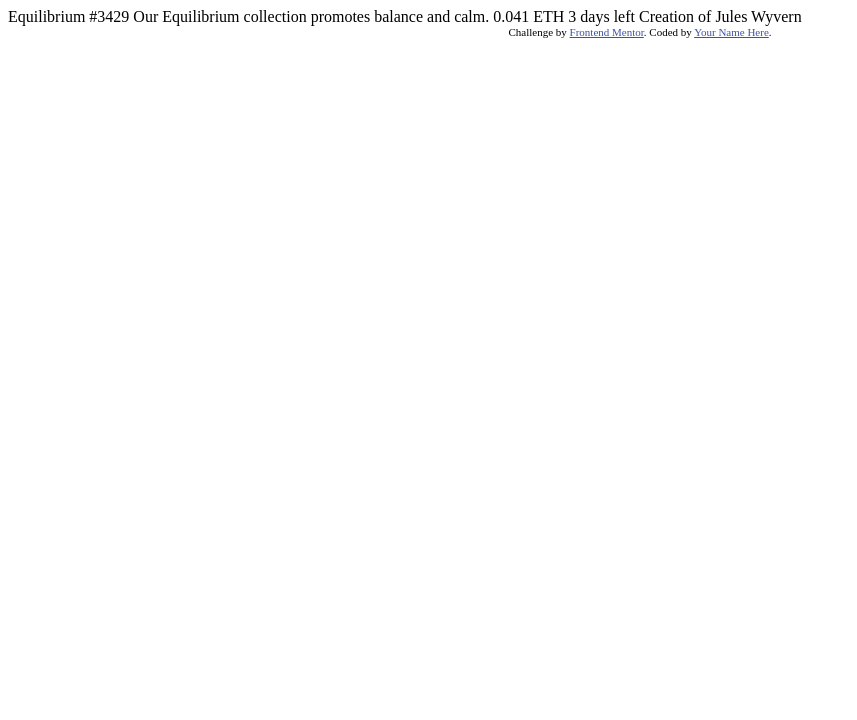
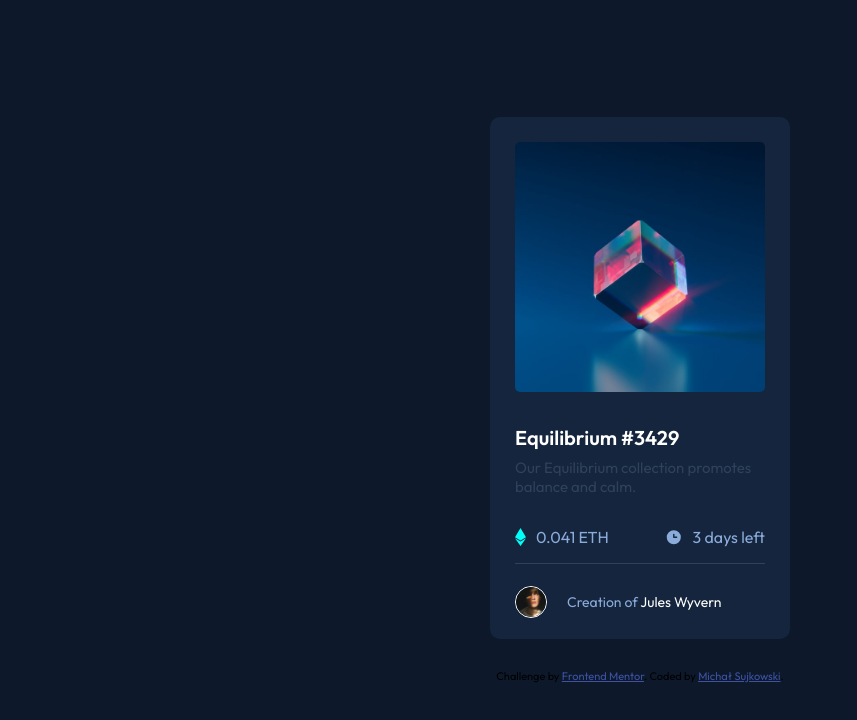
Before and after one commit to MichalSujkowski/nft-preview-card-component-main, a plain HTML site: page index.html in a window 1280 px wide. Shown: the whole page, without its empty margins (0-857 px from the left). Drawn offline with Linux system fonts and the light colour scheme.

Commit message:
add index structure and style.css

```diff
--- a/index.html
+++ b/index.html
@@ -1,33 +1,42 @@
 <!DOCTYPE html>
 <html lang="en">
+
 <head>
   <meta charset="UTF-8">
-  <meta name="viewport" content="width=device-width, initial-scale=1.0"> <!-- displays site properly based on user's device -->
+  <meta name="viewport" content="width=device-width, initial-scale=1.0">
+  <link rel="icon" type="image/png" sizes="32x32" href="./images/favicon-32x32.png">
+  <link rel="stylesheet" href="style.css">
+  <title>Frontend Mentor | NFT preview card component</title>
+</head>
 
-  <link rel="icon" type="image/png" sizes="32x32" href="./images/favicon-32x32.png">
+<body>
+  <main class="container">
+    <div class="image">
+      <div class="iconhover">
+        <img src="/images/icon-view.svg" class="icon" alt="">
+      </div>
+    </div>
+    <div class="description">
+      <h1>Equilibrium #3429</h1>
+      <p>Our Equilibrium collection promotes balance and calm.</p>
+      <div class="info">
+        <div><img id="img1" src="./images/icon-ethereum.svg" alt="">
+          <p>0.041 ETH</p>
+        </div>
+        <div><img id="img2" src="./images/icon-clock.svg" alt="">
+          <p>3 days left</p>
+        </div>
+      </div>
+      <div class="creator">
+        <img src="./images/image-avatar.png" class="img" alt="">
+        <p>Creation of <span>Jules Wyvern</span></p>
+      </div>
+    </div>
+  </main>
+  <footer class="attribution">
+    Challenge by <a href="https://www.frontendmentor.io?ref=challenge" target="_blank">Frontend Mentor</a>.
+    Coded by <a href="#">Michał Sujkowski</a>.
+  </footer>
+</body>
 
-  <title>Frontend Mentor | NFT preview card component</title>
-
-  <!-- Feel free to remove these styles or customise in your own stylesheet 👍 -->
-  <style>
-    .attribution { font-size: 11px; text-align: center; }
-    .attribution a { color: hsl(228, 45%, 44%); }
-  </style>
-</head>
-<body>
-
-  Equilibrium #3429
-
-  Our Equilibrium collection promotes balance and calm.
-
-  0.041 ETH
-  3 days left
-
-  Creation of Jules Wyvern
-
-  <div class="attribution">
-    Challenge by <a href="https://www.frontendmentor.io?ref=challenge" target="_blank">Frontend Mentor</a>.
-    Coded by <a href="#">Your Name Here</a>.
-  </div>
-</body>
 </html>
--- /dev/null
+++ b/style.css
@@ -0,0 +1,175 @@
+@import url('https://fonts.googleapis.com/css2?family=Outfit:wght@300;400;600&display=swap');
+
+:root {
+    --softblue: hsl(215, 51%, 70%);
+    --cyan: hsl(178, 100%, 50%);
+    --verydarkblue-mainBG: hsl(217, 54%, 11%);
+    --verydarkblue-cardBG: hsl(216, 50%, 16%);
+    --verydarkblue-line: hsl(215, 32%, 27%);
+    --white: hsl(0, 0%, 100%);
+}
+
+body {
+    background-color: var(--verydarkblue-mainBG);
+    width: 100vw;
+    height: 100vh;
+    margin: 0;
+    padding: 0;
+    box-sizing: border-box;
+    font-size: 18px;
+    font-family: 'Outfit', sans-serif;
+    display: flex;
+    justify-content: center;
+    align-items: center;
+    flex-direction: column;
+    flex-wrap: nowrap;
+}
+
+.container {
+    background-color: var(--verydarkblue-cardBG);
+    width: 300px;
+    min-height: 400px;
+    overflow: hidden;
+    border-radius: 10px;
+    display: flex;
+    justify-content: flex-start;
+    align-items: center;
+    flex-direction: column;
+    flex-wrap: nowrap;
+}
+
+.container .image {
+    position: relative;
+    border-radius: 5px;
+    width: 250px;
+    height: 250px;
+    overflow: hidden;
+    margin-top: 25px;
+    margin-bottom: 20px;
+    border: none;
+    cursor: pointer;
+    background-image: url(./images/image-equilibrium.jpg);
+    background-position: center;
+    background-repeat: no-repeat;
+    background-size: cover;
+}
+
+.container .iconhover {
+    background-color: var(--softblue);
+    width: 100%;
+    height: 100%;
+    opacity: 0;
+    transition: 0.7;
+    position: relative;
+}
+
+.iconhover .icon {
+    position: absolute;
+    top: 50%;
+    left: 50%;
+    transform: translate(-50%, -50%);
+    color: var(--white);
+    opacity: 0;
+}
+
+.container .iconhover:hover {
+    opacity: 0.5;
+}
+
+.description {
+    display: flex;
+    flex-direction: column;
+    justify-content: flex-start;
+    align-items: flex-start;
+    width: 250px;
+    margin: 0 auto;
+}
+
+.description h1 {
+    font-size: 20px;
+    color: var(--white);
+    margin-bottom: -7px;
+    cursor: pointer;
+}
+
+.description h1:hover {
+    color: var(--softblue);
+}
+
+.description p {
+    color: var(--verydarkblue-line);
+    font-size: 15px;
+}
+
+.info {
+    width: 250px;
+    display: flex;
+    justify-content: space-between;
+    align-items: center;
+    border-bottom: solid .2px var(--verydarkblue-line);
+}
+
+.info p {
+    color: var(--softblue);
+    font-size: 16px;
+    font-weight: 400;
+}
+
+.info div {
+    display: flex;
+    align-items: center;
+}
+
+.info #img1 {
+    width: auto;
+    height: 18px;
+    margin-right: 10px;
+
+}
+
+.info #img2 {
+    width: auto;
+    height: 18px;
+    margin-right: 10px;
+}
+
+.creator {
+    display: flex;
+    justify-content: flex-start;
+    align-items: center;
+    width: 250px;
+    height: 75px;
+}
+
+.creator img:first-child {
+    width: 30px;
+    height: 30px;
+    margin-right: 20px;
+    border: solid .5px var(--white);
+    border-radius: 50%;
+}
+
+.creator p {
+    color: var(--softblue);
+    font-size: 14px;
+}
+
+.creator p span {
+    color: var(--white);
+    cursor: pointer;
+}
+
+.creator p span:hover {
+    color: var(--softblue)
+}
+
+/* footer */
+.attribution {
+    margin-top: 30px;
+    font-size: 11px;
+    text-align: center;
+}
+
+.attribution a {
+    color: hsl(228, 45%, 44%);
+}
```
Also changed, not shown: 1 other file.
